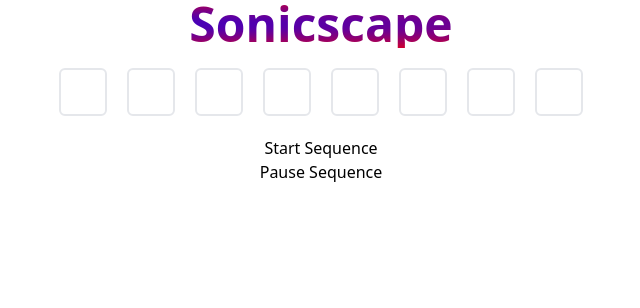
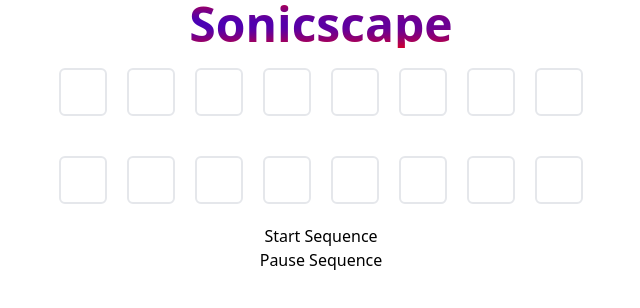
Before and after one commit to danjzych/sonicscape, a SvelteKit app: page / in a window 1280 px wide. Shown: the top 308 px of the page, without its empty margins (319-959 px from the left). Built offline with nearby package versions, Linux system fonts and the light colour scheme.

Commit message:
Got basic structure for multi-sound sampler worked out. Need to add typing, etc.

```diff
--- a/src/components/Sonicscape.svelte
+++ b/src/components/Sonicscape.svelte
@@ -3,13 +3,22 @@
 	import '../app.css';
 	import * as Tone from 'tone';
 	import type { Interval } from 'tone/build/esm/core/type/Units';
+	import { sequence } from '@sveltejs/kit/hooks';
 
 	//insantiate variables for sequencer
-	let loop = [false, false, false, false, false, false, false, false];
+	let kit = {
+		kick: {
+			sequence: [false, false, false, false, false, false, false, false],
+			note: 'C1',
+			synth: undefined,
+		},
+		snare: {
+			sequence: [false, false, false, false, false, false, false, false],
+			note: 'C4',
+			synth: undefined,
+		},
+	};
 	let beat = 0;
-
-	//instantiate variable for instruments
-	let kick: Tone.MembraneSynth;
 
 	/** Responsible for looping based on tone's musical time and triggering sequence*/
 	function startSequencer() {
@@ -17,21 +26,33 @@
 	}
 
 	/** Toggle value in sequencer*/
-	function setSequence(i: number) {
+	function setSequence(i: number, loop: boolean[]) {
 		loop[i] = !loop[i];
+		kit = kit;
 	}
 
 	let interval: Interval;
 
 	onMount(() => {
-		kick = new Tone.MembraneSynth().toDestination();
+		kit.kick.synth = new Tone.MembraneSynth().toDestination();
+		kit.snare.synth = new Tone.MembraneSynth().toDestination();
+
 		interval = setInterval(() => {
 			Tone.context.resume();
 		}, 0);
 
 		Tone.Transport.scheduleRepeat((time) => {
-			if (loop[beat]) {
-				kick.triggerAttackRelease('C1', '8n', time);
+			// if (kit.kick.sequence[beat]) {
+			// 	kit.kick.synth.triggerAttackRelease('C1', '8n', time);
+			// }
+			// if (kit.snare.sequence[beat]) {
+			// 	kit.snare.synth.triggerAttackRelease('C4', '8n', time);
+			// }
+
+			for (const sound in kit) {
+				if (kit[sound].sequence[beat]) {
+					kit[sound].synth.triggerAttackRelease(kit[sound].note, '8n', time);
+				}
 			}
 			beat = beat === 7 ? 0 : beat + 1;
 		}, '8n');
@@ -44,10 +65,22 @@
 
 <div class="flex flex-col items-center justify-center">
 	<div class="my-5 flex gap-5">
-		{#each loop as beat, i}
+		{#each kit.snare.sequence as beat, i}
 			<button
-				class="size-12 rounded-md border-2 {loop[i] ? 'bg-yellow-500' : ''}"
-				on:click={() => setSequence(i)}
+				class="size-12 rounded-md border-2 {kit.snare.sequence[i]
+					? 'bg-yellow-500'
+					: ''}"
+				on:click={() => setSequence(i, kit.snare.sequence)}
+			/>
+		{/each}
+	</div>
+	<div class="my-5 flex gap-5">
+		{#each kit.kick.sequence as beat, i}
+			<button
+				class="size-12 rounded-md border-2 {kit.kick.sequence[i]
+					? 'bg-yellow-500'
+					: ''}"
+				on:click={() => setSequence(i, kit.kick.sequence)}
 			/>
 		{/each}
 	</div>
```
